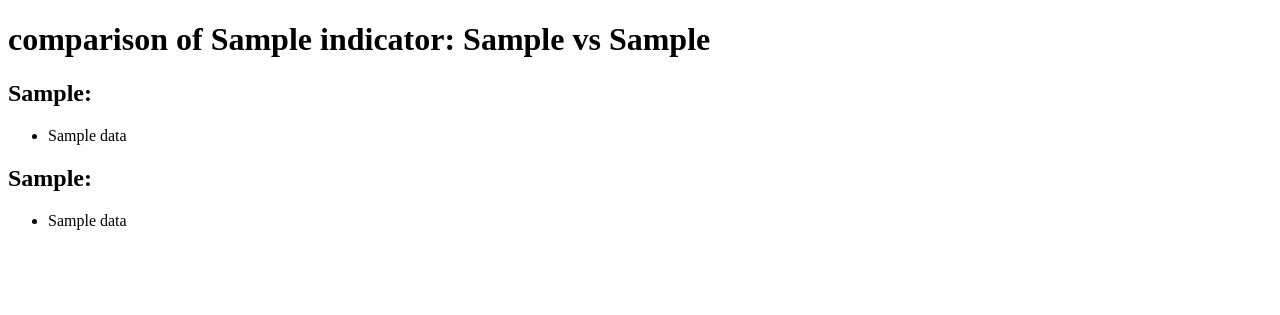
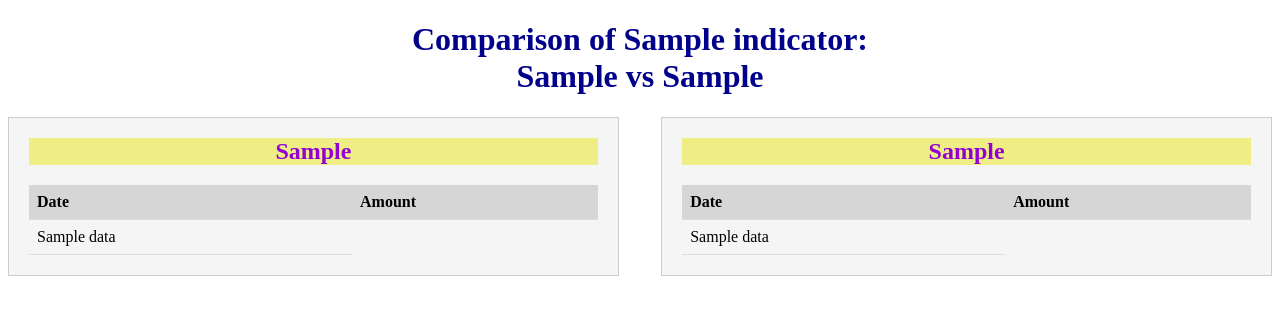
Before and after one commit to MJavadKarimi/WorldBank_data, a Django app: template worldbank/blog/templates/comparison.html in a window 1280 px wide. Shown: the top 315 px of the page. Run offline with Django 4.2, Linux system fonts and the light colour scheme; the template is opened without the code that fills it: most values are stand-ins (such as "Sample title", 1, 10 or a date in 2020).

Commit message:
add some css style to comparison.html

```diff
--- a/worldbank/blog/templates/comparison.html
+++ b/worldbank/blog/templates/comparison.html
@@ -1,23 +1,86 @@
 <!DOCTYPE html>
 <html>
 <head>
-    <title>comparison of {{ indicator }}: {{ country1 }} vs {{ country2 }}</title>
+    <title>Comparison of {{ indicator }}: {{ country1 }} vs {{ country2 }}</title>
+    <style>
+        h1 {
+            text-align: center;
+            color:darkblue ;
+        }
+        .container {
+            display: flex;
+            text-align: center;
+            justify-content: space-between;
+            margin-bottom: 20px;
+        }
+        .country-data {
+            width: 45%;
+            text-align: center;
+            border: 1px solid #ccc;
+            padding: 20px;
+            background-color: #f5f5f5;
+        }
+        .country-data h2 {
+            margin-top: 0;
+            background-color: #eeee84;
+            color: darkviolet;
+        }
+        .country-data table {
+            width: 100%;
+            border-collapse: collapse;
+        }
+        .country-data th, .country-data td {
+            padding: 8px;
+            text-align: left;
+            border-bottom: 1px solid #ddd;
+        }
+        .country-data th {
+            background-color: #d6d6d6;
+        }
+    </style>
 </head>
 <body>
-    <h1>comparison of {{ indicator }}: {{ country1 }} vs {{ country2 }}</h1>
+    <h1>Comparison of {{ indicator }}:<br>
+        {{ country1 }} vs {{ country2 }}</h1>
 
-        <h2>{{ country1 }}:</h2>
-        <ul>
-            {% for data in data1 %}
-                <li>{{ data }}</li>
-            {% endfor %}
-        </ul>
+        <div class="container">
+            <div class="country-data">
+                <h2>{{ country1 }}</h2>
+                <table>
+                    <thead>
+                        <tr>
+                            <th>Date</th>
+                            <th>Amount</th>
+                        </tr>
+                    </thead>
+                    <tbody>
+                        {% for data in data1 %}
+                            <tr>
+                                <td>{{ data }}</td>
+                            </tr>
+                        {% endfor %}
+                    </tbody>
+                </table>
+            </div>
 
-        <h2>{{ country2 }}:</h2>
-        <ul>
-            {% for data in data2 %}
-                <li>{{ data }}</li>
-            {% endfor %}
-        </ul>
+            <div class="country-data">
+                <h2>{{ country2 }}</h2>
+                <table>
+                    <thead>
+                        <tr>
+                            <th>Date</th>
+                            <th>Amount</th>
+                        </tr>
+                    </thead>
+                    <tbody>
+                        {% for data in data2 %}
+                            <tr>
+                                <td>{{ data }}</td>
+                            </tr>
+                        {% endfor %}
+                    </tbody>
+                </table>
+            </div>
+        </div>
 </body>
 </html>
--- a/worldbank/blog/urls.py
+++ b/worldbank/blog/urls.py
@@ -3,5 +3,5 @@ from . import views
 
 urlpatterns = [
     path("", views.index, name="index"),
-    path("comparison/<str:indicator>/country/<str:country1>/vs/<str:country2>/", views.comparison_data, name="comparison"),
+    path("comparison/<str:indicator_id>/country/<str:country1_id>/vs/<str:country2_id>/", views.comparison_data, name="comparison"),
 ]
```
Also changed, not shown: worldbank/blog/views.py (+8 -8 lines).
